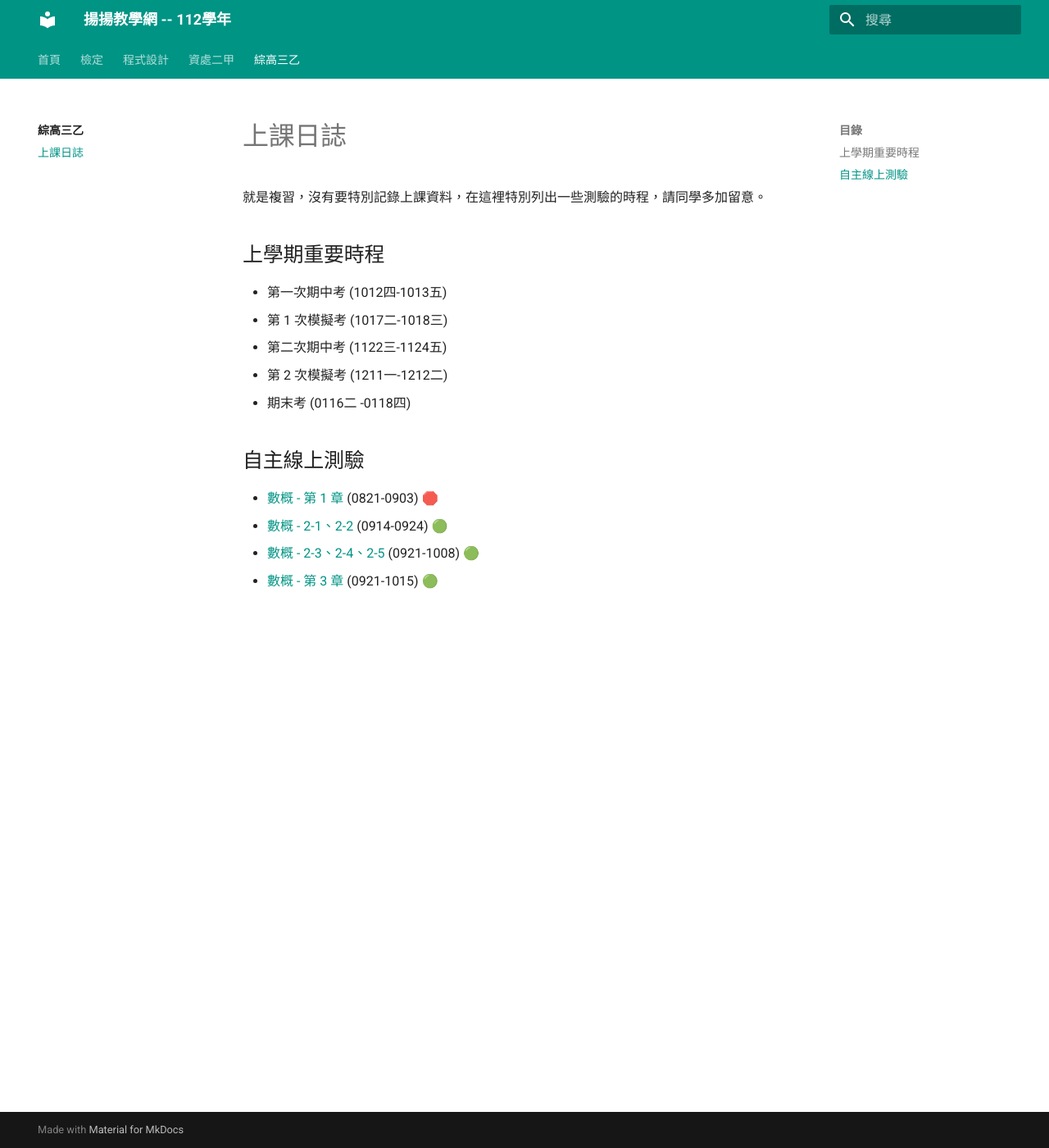
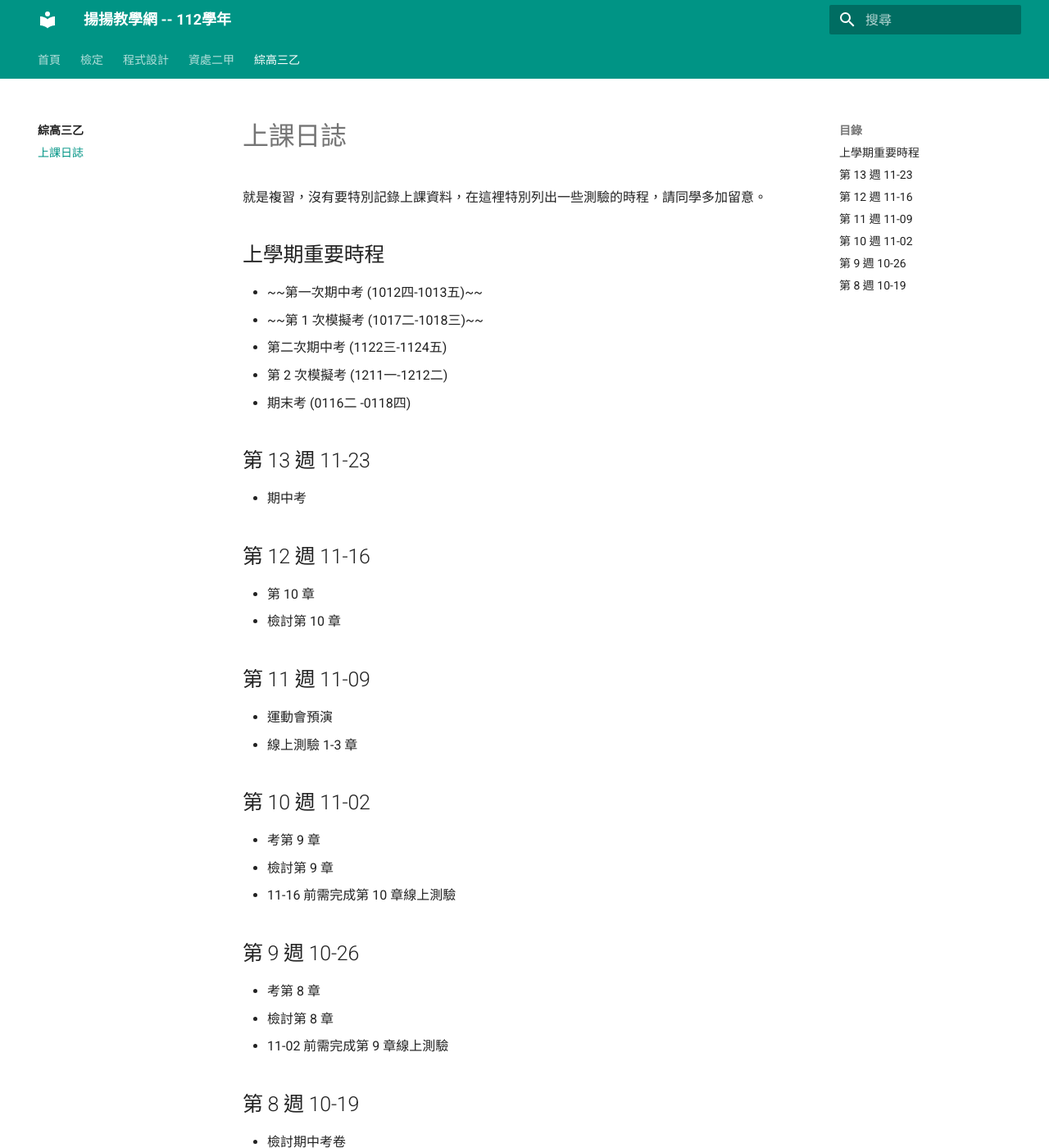
Before and after one commit to cwyedu/school-112, an MkDocs documentation site: the page built from docs/bs110/112_1_bs110_log.md, in a window 1280 px wide and 1400 px high. Shown: the whole window at 82% size. Built offline with MkDocs 1.6.1 and Material for MkDocs 9.7.7, drawn with Linux system fonts in a browser that asks for light colours; some of the changed text lies outside the part shown.

Commit message:
add 綜三乙log

```diff
--- a/docs/bs110/112_1_bs110_log.md
+++ b/docs/bs110/112_1_bs110_log.md
@@ -5,15 +5,56 @@
 
 ## 上學期重要時程
 
-- 第一次期中考 (1012四-1013五)
-- 第 1 次模擬考 (1017二-1018三)
+- ~~第一次期中考 (1012四-1013五)~~
+- ~~第 1 次模擬考 (1017二-1018三)~~
 - 第二次期中考 (1122三-1124五)
 - 第 2 次模擬考 (1211一-1212二)
 - 期末考 (0116二 -0118四)
 
-## 自主線上測驗
+## 第 13 週 11-23
 
-- [數概 - 第 1 章](http://exam.chwa.com.tw/CHWA_EXAM/student.html#/login?testid=253992) (0821-0903) 🛑
+- 期中考
+
+
+## 第 12 週 11-16
+
+- 第 10 章
+- 檢討第 10 章
+
+
+## 第 11 週 11-09
+
+- 運動會預演
+- 線上測驗 1-3 章
+
+
+## 第 10 週 11-02
+
+- 考第 9 章
+- 檢討第 9 章
+- 11-16 前需完成第 10 章線上測驗
+
+
+## 第 9 週 10-26
+
+- 考第 8 章
+- 檢討第 8 章
+- 11-02 前需完成第 9 章線上測驗
+
+
+## 第 8 週 10-19
+
+- 檢討期中考卷
+- 考第 2 章
+- 考第 3 章
+- 第 3 章
+- 旗立線上測驗使用
+- 10-26 前需完成第 8 章線上測驗
+
+
+<!-- ## 自主線上測驗 -->
+
+<!-- - [數概 - 第 1 章](http://exam.chwa.com.tw/CHWA_EXAM/student.html#/login?testid=253992) (0821-0903) 🛑
 - [數概 - 2-1、2-2](http://exam.chwa.com.tw/CHWA_EXAM/student.html#/login?testid=258282) (0914-0924) 🟢
 - [數概 - 2-3、2-4、2-5](http://exam.chwa.com.tw/CHWA_EXAM/student.html#/login?testid=261073) (0921-1008) 🟢
-- [數概 - 第 3 章](http://exam.chwa.com.tw/CHWA_EXAM/student.html#/login?testid=261084) (0921-1015) 🟢
+- [數概 - 第 3 章](http://exam.chwa.com.tw/CHWA_EXAM/student.html#/login?testid=261084) (0921-1015) 🟢 -->
```
Also changed, not shown: docs/dp111/112_1_dp111_log.md (+2 -2 lines).
